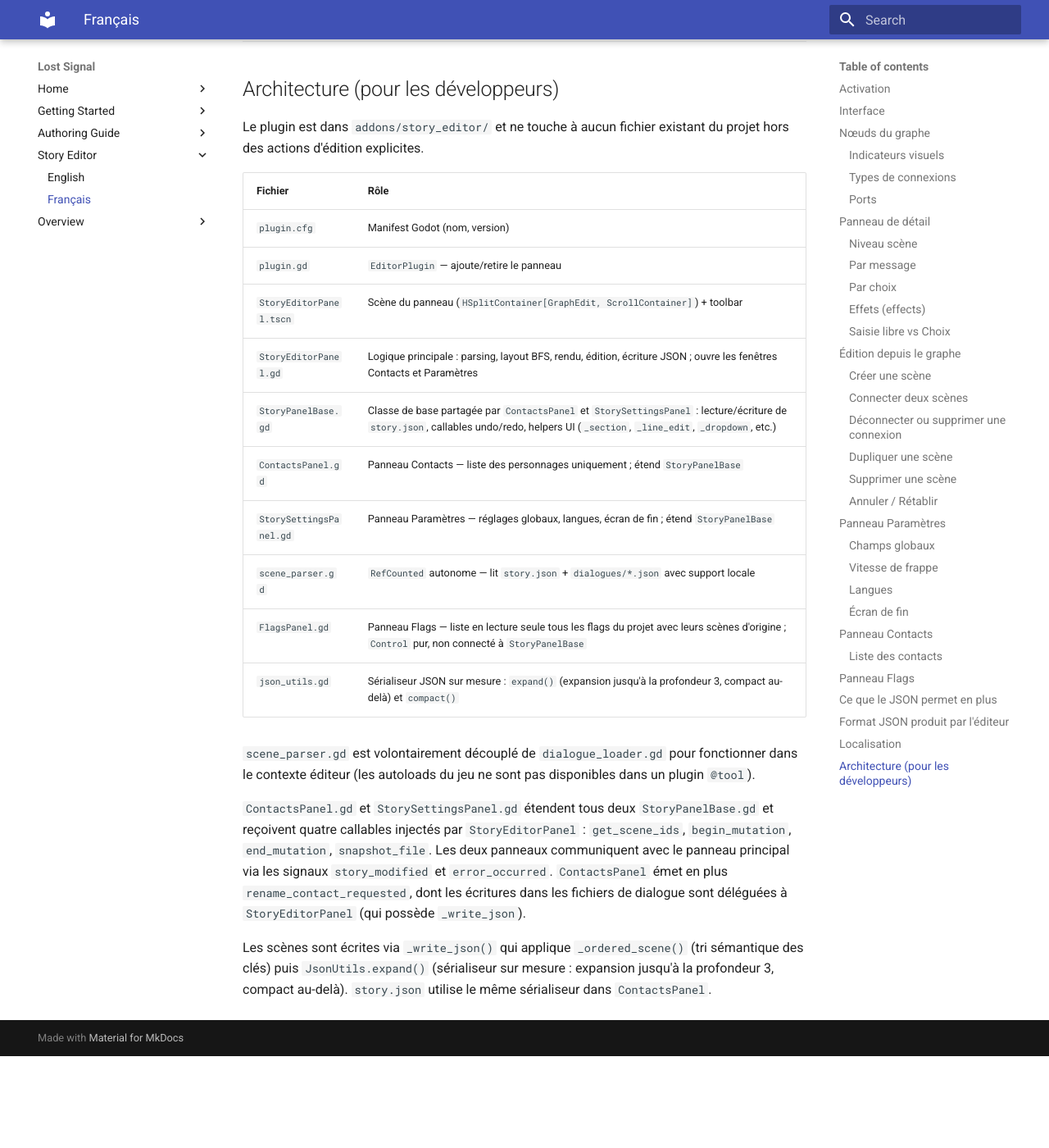
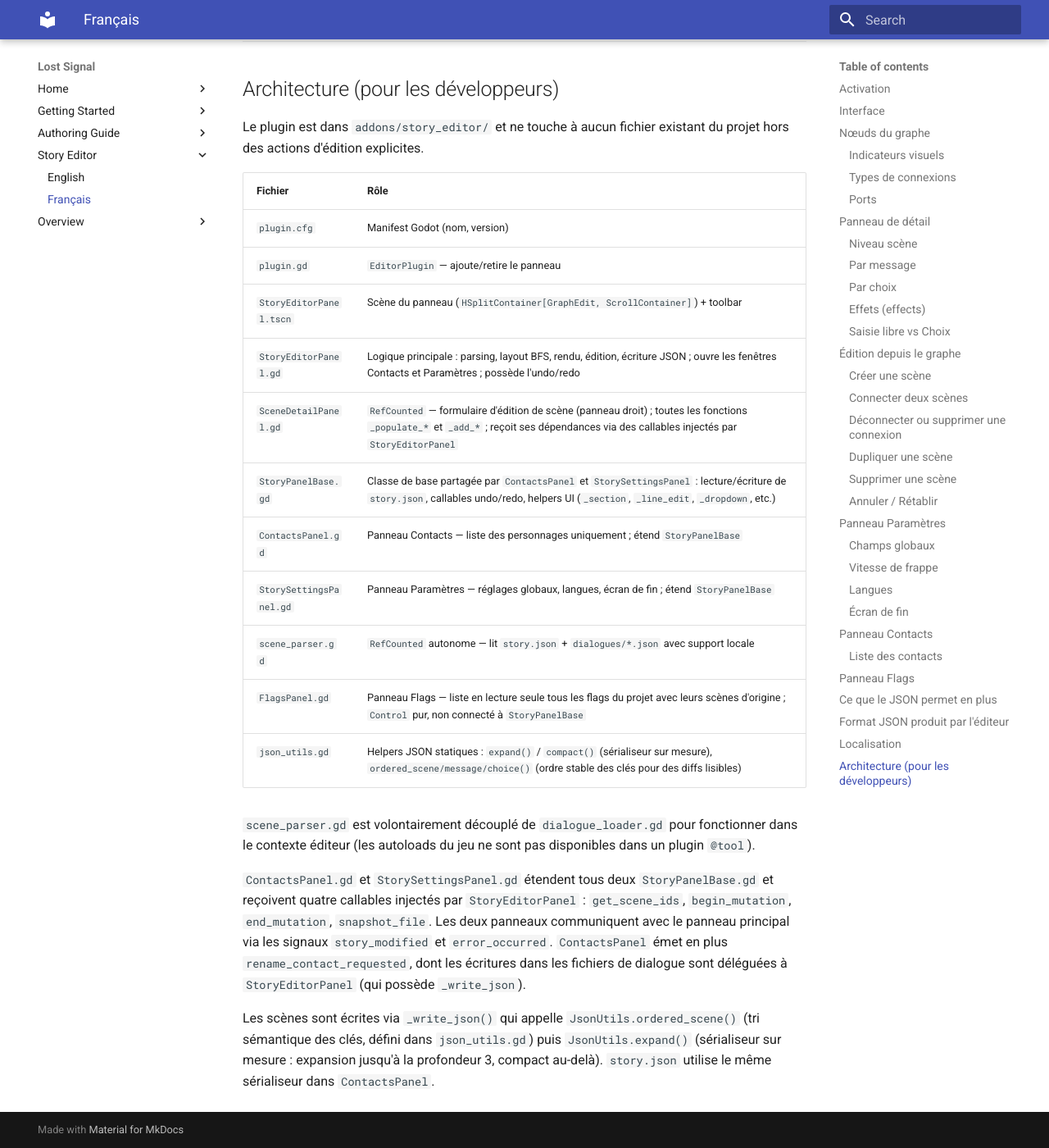
Before and after one commit to binblink/Lost-Signal, an MkDocs documentation site: the page built from docs/story_editor.md, in a window 1280 px wide and 1400 px high, scrolled down 13504 px. Shown: the whole window at 82% size. Built offline with MkDocs 1.6.1 and Material for MkDocs 9.7.7, drawn with Linux system fonts in a browser that asks for light colours; before the commit the page ends 14792 px from its top, so only the background shows below that.

Commit message:
refactor(story_editor): extract SceneDetailPanel, fix text field revert bug

```diff
--- a/docs/story_editor.md
+++ b/docs/story_editor.md
@@ -378,16 +378,17 @@ Le plugin est dans `addons/story_editor/` et ne touche à aucun fichier existant
 | `plugin.cfg` | Manifest Godot (nom, version) |
 | `plugin.gd` | `EditorPlugin` — ajoute/retire le panneau |
 | `StoryEditorPanel.tscn` | Scène du panneau (`HSplitContainer[GraphEdit, ScrollContainer]`) + toolbar |
-| `StoryEditorPanel.gd` | Logique principale : parsing, layout BFS, rendu, édition, écriture JSON ; ouvre les fenêtres Contacts et Paramètres |
+| `StoryEditorPanel.gd` | Logique principale : parsing, layout BFS, rendu, édition, écriture JSON ; ouvre les fenêtres Contacts et Paramètres ; possède l'undo/redo |
+| `SceneDetailPanel.gd` | `RefCounted` — formulaire d'édition de scène (panneau droit) ; toutes les fonctions `_populate_*` et `_add_*` ; reçoit ses dépendances via des callables injectés par `StoryEditorPanel` |
 | `StoryPanelBase.gd` | Classe de base partagée par `ContactsPanel` et `StorySettingsPanel` : lecture/écriture de `story.json`, callables undo/redo, helpers UI (`_section`, `_line_edit`, `_dropdown`, etc.) |
 | `ContactsPanel.gd` | Panneau Contacts — liste des personnages uniquement ; étend `StoryPanelBase` |
 | `StorySettingsPanel.gd` | Panneau Paramètres — réglages globaux, langues, écran de fin ; étend `StoryPanelBase` |
 | `scene_parser.gd` | `RefCounted` autonome — lit `story.json` + `dialogues/*.json` avec support locale |
 | `FlagsPanel.gd` | Panneau Flags — liste en lecture seule tous les flags du projet avec leurs scènes d'origine ; `Control` pur, non connecté à `StoryPanelBase` |
-| `json_utils.gd` | Sérialiseur JSON sur mesure : `expand()` (expansion jusqu'à la profondeur 3, compact au-delà) et `compact()` |
+| `json_utils.gd` | Helpers JSON statiques : `expand()` / `compact()` (sérialiseur sur mesure), `ordered_scene/message/choice()` (ordre stable des clés pour des diffs lisibles) |
 
 `scene_parser.gd` est volontairement découplé de `dialogue_loader.gd` pour fonctionner dans le contexte éditeur (les autoloads du jeu ne sont pas disponibles dans un plugin `@tool`).
 
 `ContactsPanel.gd` et `StorySettingsPanel.gd` étendent tous deux `StoryPanelBase.gd` et reçoivent quatre callables injectés par `StoryEditorPanel` : `get_scene_ids`, `begin_mutation`, `end_mutation`, `snapshot_file`. Les deux panneaux communiquent avec le panneau principal via les signaux `story_modified` et `error_occurred`. `ContactsPanel` émet en plus `rename_contact_requested`, dont les écritures dans les fichiers de dialogue sont déléguées à `StoryEditorPanel` (qui possède `_write_json`).
 
-Les scènes sont écrites via `_write_json()` qui applique `_ordered_scene()` (tri sémantique des clés) puis `JsonUtils.expand()` (sérialiseur sur mesure : expansion jusqu'à la profondeur 3, compact au-delà). `story.json` utilise le même sérialiseur dans `ContactsPanel`.
+Les scènes sont écrites via `_write_json()` qui appelle `JsonUtils.ordered_scene()` (tri sémantique des clés, défini dans `json_utils.gd`) puis `JsonUtils.expand()` (sérialiseur sur mesure : expansion jusqu'à la profondeur 3, compact au-delà). `story.json` utilise le même sérialiseur dans `ContactsPanel`.
```
Also changed, not shown: CLAUDE.md (+4 -2 lines), docs/story_editor_en.md (+4 -3 lines), 2 other files.
